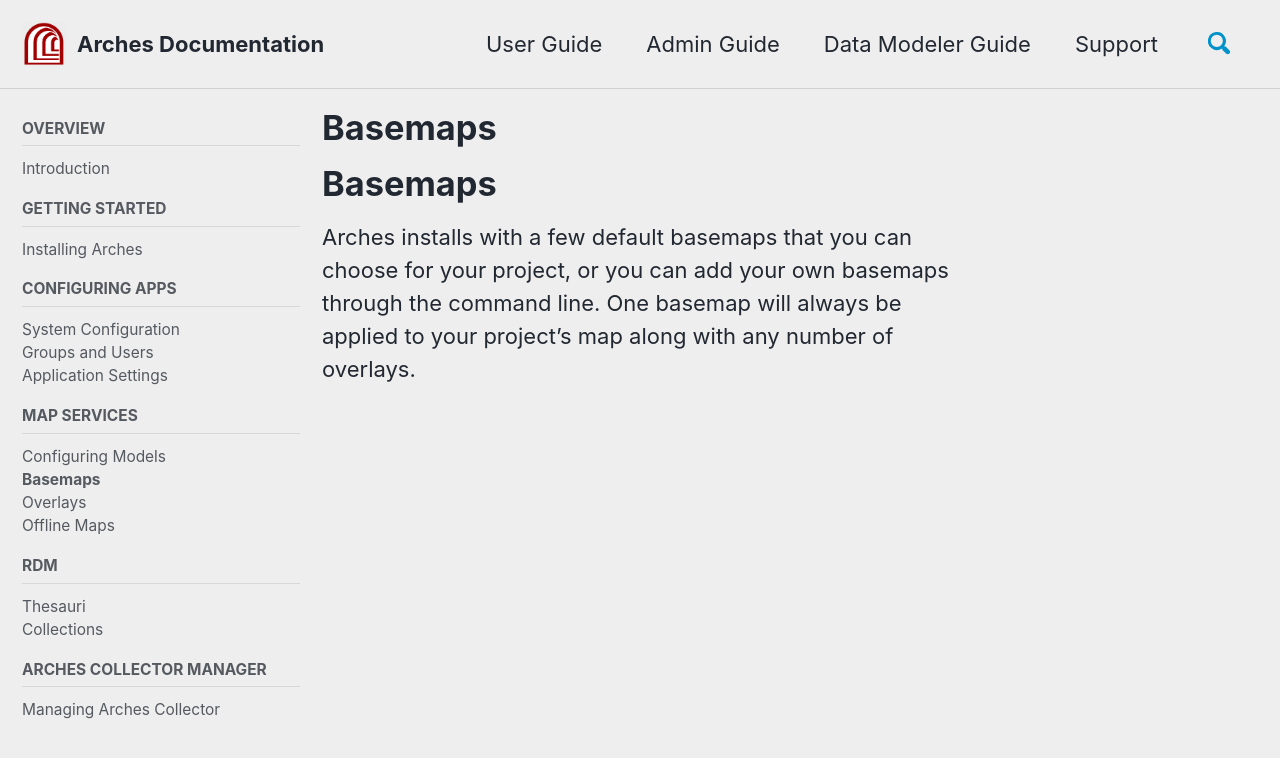
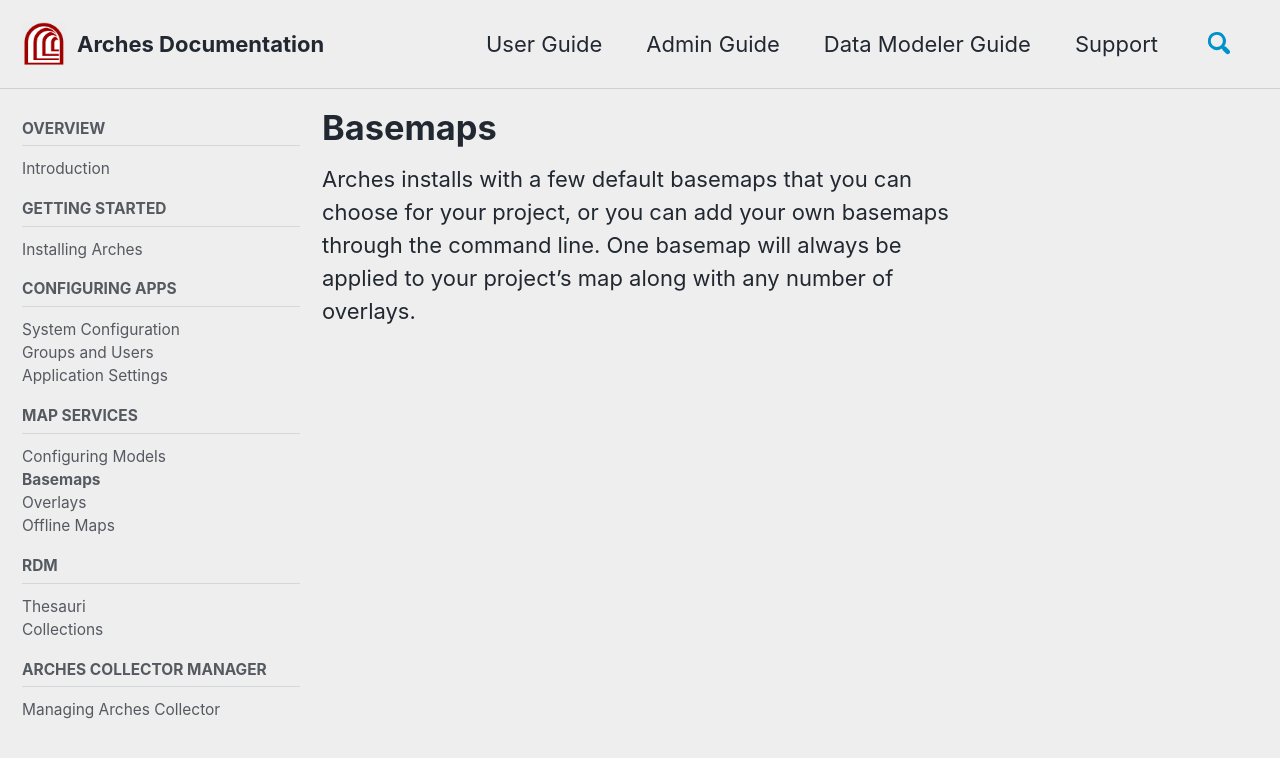
Before and after one commit to fargeo/archesguides, a Jekyll site: the page built from _pages/basemaps.md, in a window 1280 px wide and 900 px high. Shown: the top 758 px of the window. Built offline with Jekyll 4.4.1, drawn with Linux system fonts in a browser that asks for light colours; cached includes are drawn as plain includes; nearby versions of some CDN libraries; our own code applies the rules of GitHub Pages for plain Markdown files.

Commit message:
Update basemaps.md
Title in front matter

```diff
--- a/_pages/basemaps.md
+++ b/_pages/basemaps.md
@@ -10,5 +11,4 @@
     values:
       author_profile: false
 ---
-# Basemaps
 Arches installs with a few default basemaps that you can choose for your project, or you can add your own basemaps through the command line. One basemap will always be applied to your project's map along with any number of overlays.
```
Also changed, not shown: other parts of _pages/basemaps.md (+1 -0 lines).
